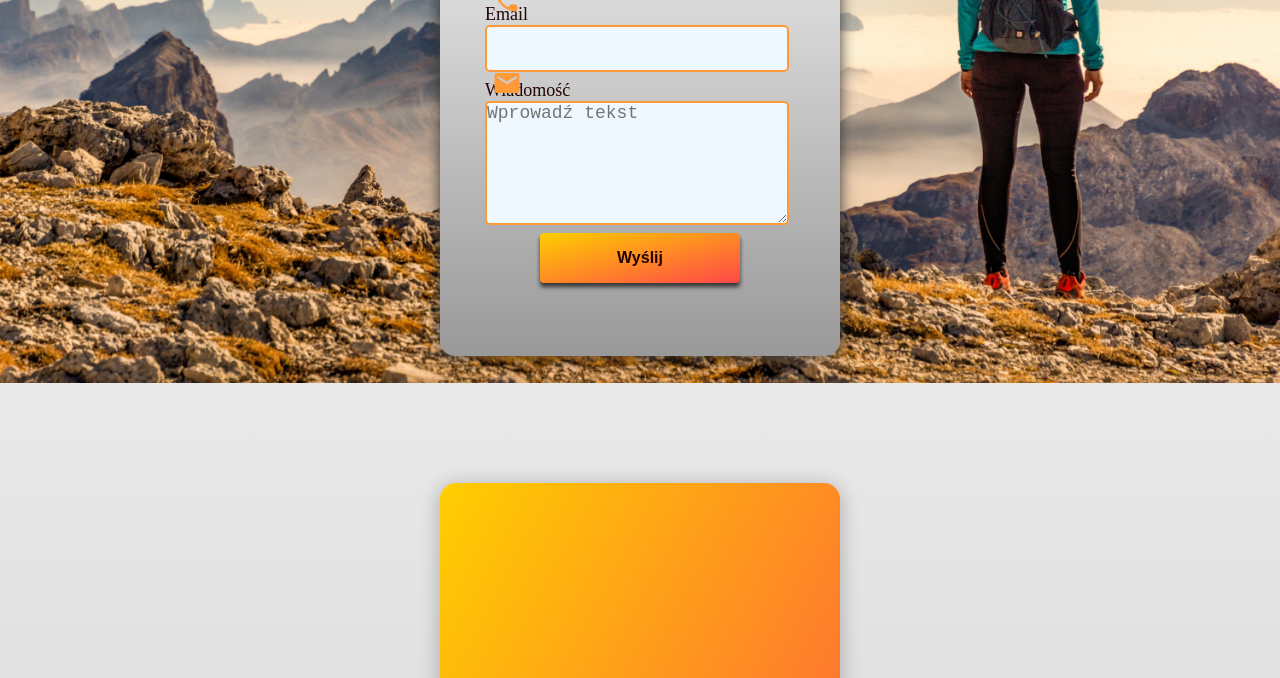
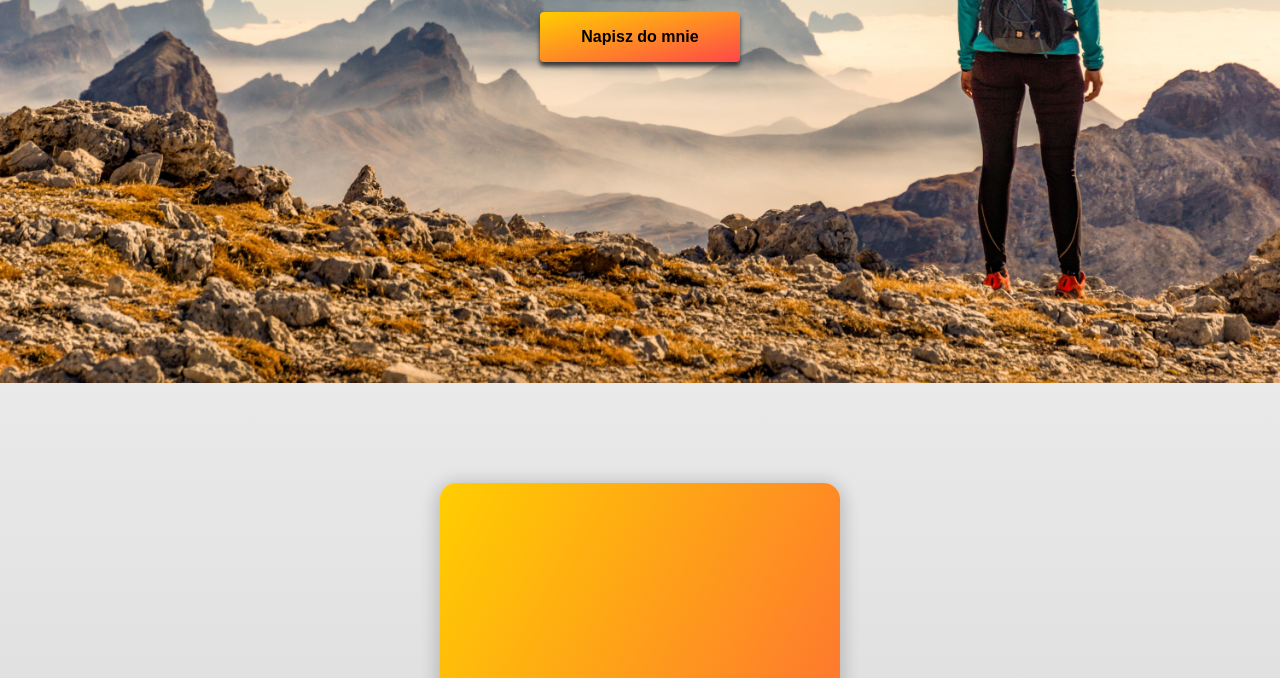
Before and after one commit to EwelinaManiecka/logotherapy, a website built with Parcel: page src/index.html in a window 1280 px wide. Shown: the part 325-1003 px from the top of the page. Built offline with nearby package versions, Linux system fonts and the light colour scheme; grey boxes are pictures that could not be loaded; a web font is replaced by a local one.

Commit message:
modal
is hidden is great

```diff
--- a/src/scss/_modal.scss
+++ b/src/scss/_modal.scss
@@ -40,11 +40,11 @@
 .modal {
     display: none;
     position: absolute;
-    top: 50%;
+    top: -50%;
     left: 50%;
     transition: transform .3s;
     transition-timing-function: cubic-bezier(0.4, 0, 0.2, 1);
-    transform: translate(-50%, -50%);
+    transform: translate(-50%, 80%);
     background-image: linear-gradient(#fff, #999);
     color: rgb(34, 5, 5);
     width: 360px;
@@ -52,7 +52,6 @@
     padding: 10px 20px;
     border-radius: 15px;
     box-shadow: 0 0 15px rgb(53, 53, 54);
-    display: flow-root;
     transition: ease-in-out .3s;
 }
 
```
Also changed, not shown: src/scss/main.css, 1 other file.
